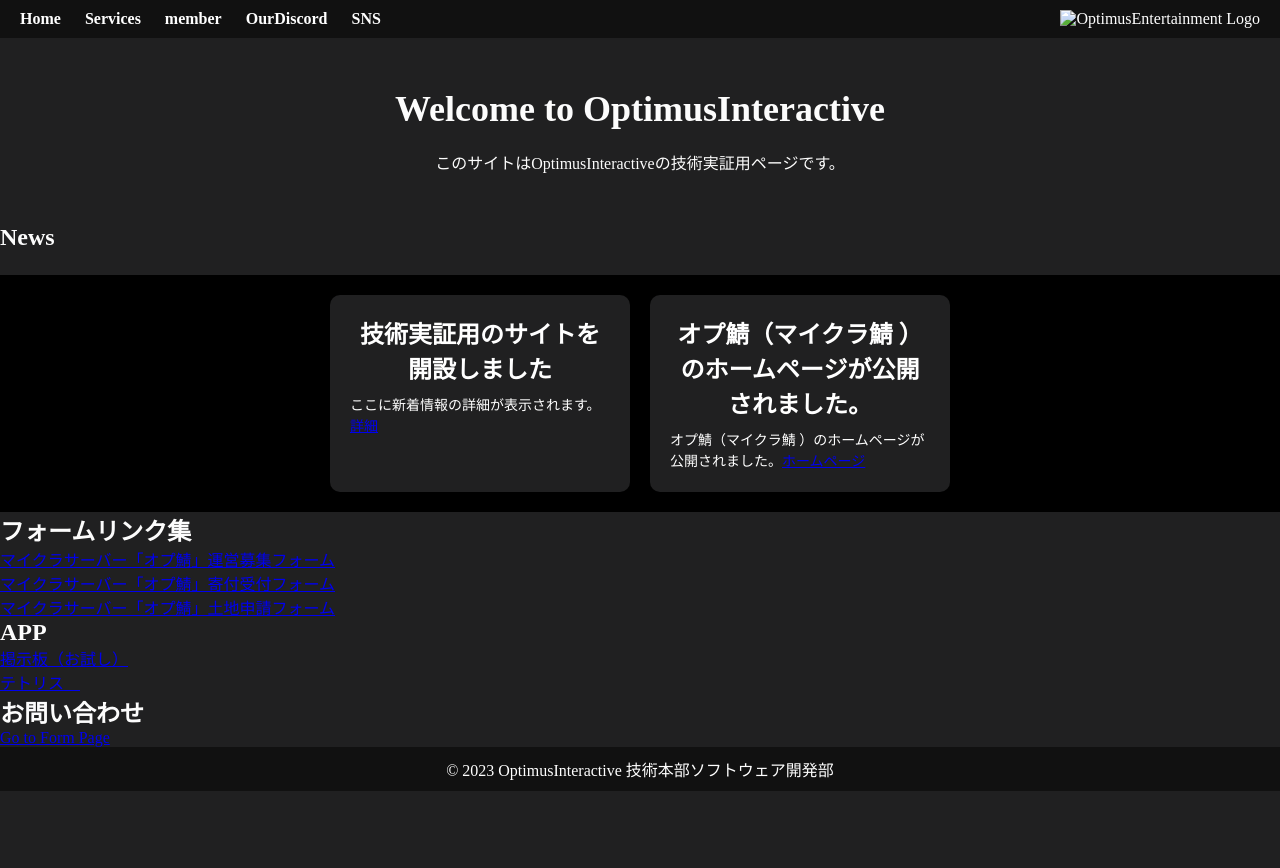
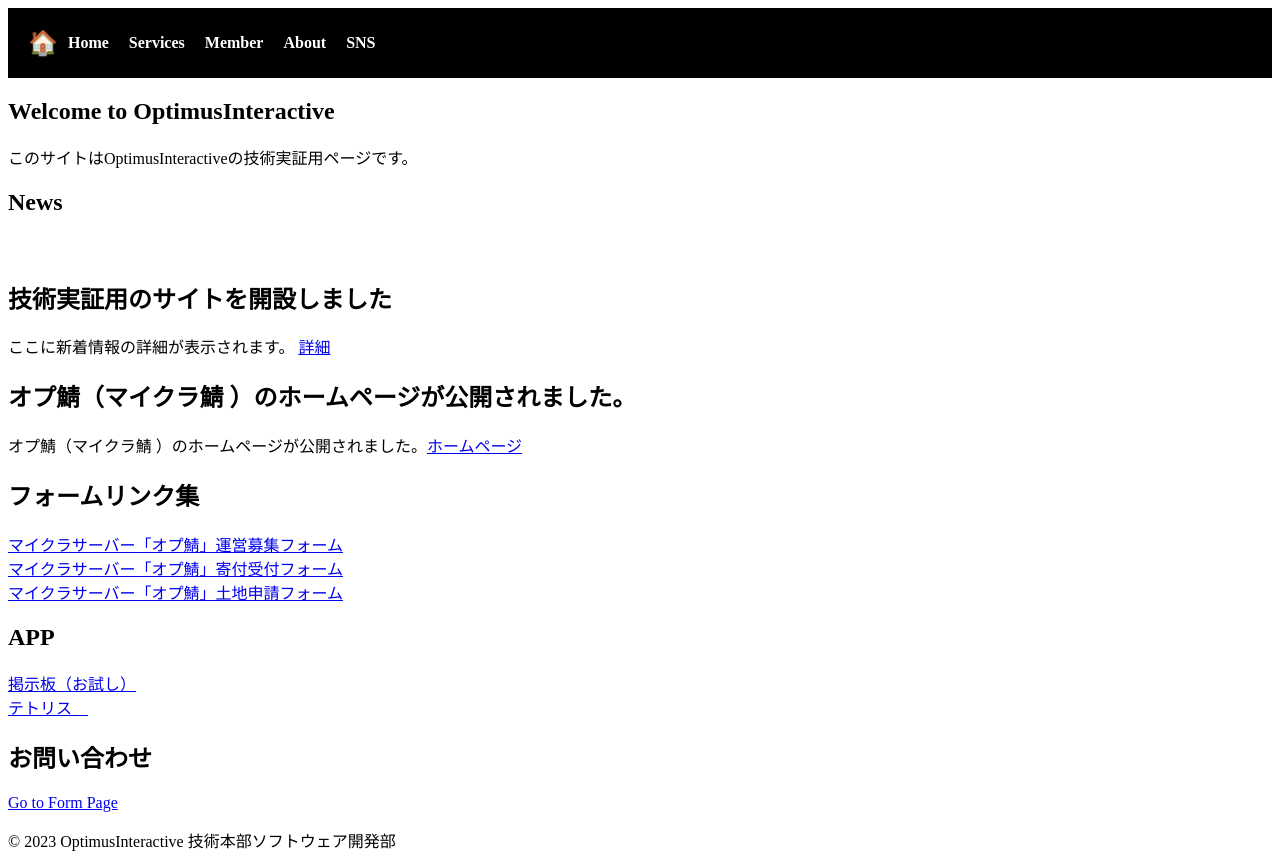
Before and after one commit to kaicyou2532/html_test, a plain HTML site: page index.html in a window 1280 px wide. Before the commit the page ends 800 px from the top, so only its background shows below. Drawn offline with Linux system fonts and the light colour scheme.

Commit message:
Update index.html

```diff
--- a/index.html
+++ b/index.html
@@ -3,23 +3,55 @@
 <head>
     <meta charset="UTF-8">
     <meta name="viewport" content="width=device-width, initial-scale=1.0">
-    <title>OptimusInteractive</title>
-    <link rel="stylesheet" href="styles.css">
+    <title>Header</title>
+    <style>
+        /* ヘッダー全体のスタイル */
+        header {
+            background-color: black;
+            color: white;
+            display: flex;
+            align-items: center;
+            padding: 10px 20px;
+        }
+
+        /* アイコンのスタイル */
+        .icon {
+            font-size: 24px;
+            margin-right: 10px;
+        }
+
+        /* メニューのスタイル */
+        .menu {
+            list-style: none;
+            padding: 0;
+            display: flex;
+        }
+
+        .menu li {
+            margin-right: 20px;
+        }
+
+        /* メニュー項目のスタイル */
+        .menu-item {
+            text-decoration: none;
+            color: white;
+            font-weight: bold;
+        }
+    </style>
 </head>
 <body>
     <header>
-        <nav>
-            <ul>
-                <li><a href="#">Home</a></li>
-                <li><a href="#">Services</a></li>
-                <li><a href="#">member</a></li>
-                <li><a href="https://discord.gg/zTrrBx8SCR">OurDiscord</a></li>
-                <li><a href="https://twitter.com/optimus_servers">SNS</a></li>
-            </ul>
-        </nav>
-        <div class="logo">
-            <img src="OptimusEntertainment-logo.png" alt="OptimusEntertainment Logo">
-        </div>
+        <!-- アイコン -->
+        <div class="icon">🏠</div>
+
+        <!-- メニュー -->
+        <ul class="menu">
+            <li><a href="#" class="menu-item">Home</a></li>
+            <li><a href="#" class="menu-item">Services</a></li>
+            <li><a href="#" class="menu-item">Member</a></li>
+            <li><a href="#" class="menu-item">About</a></li>
+            <li><a href="#" class="menu-item">SNS</a></li>
+        </ul>
     </header>
     <main>
         <section class="hero">
```
